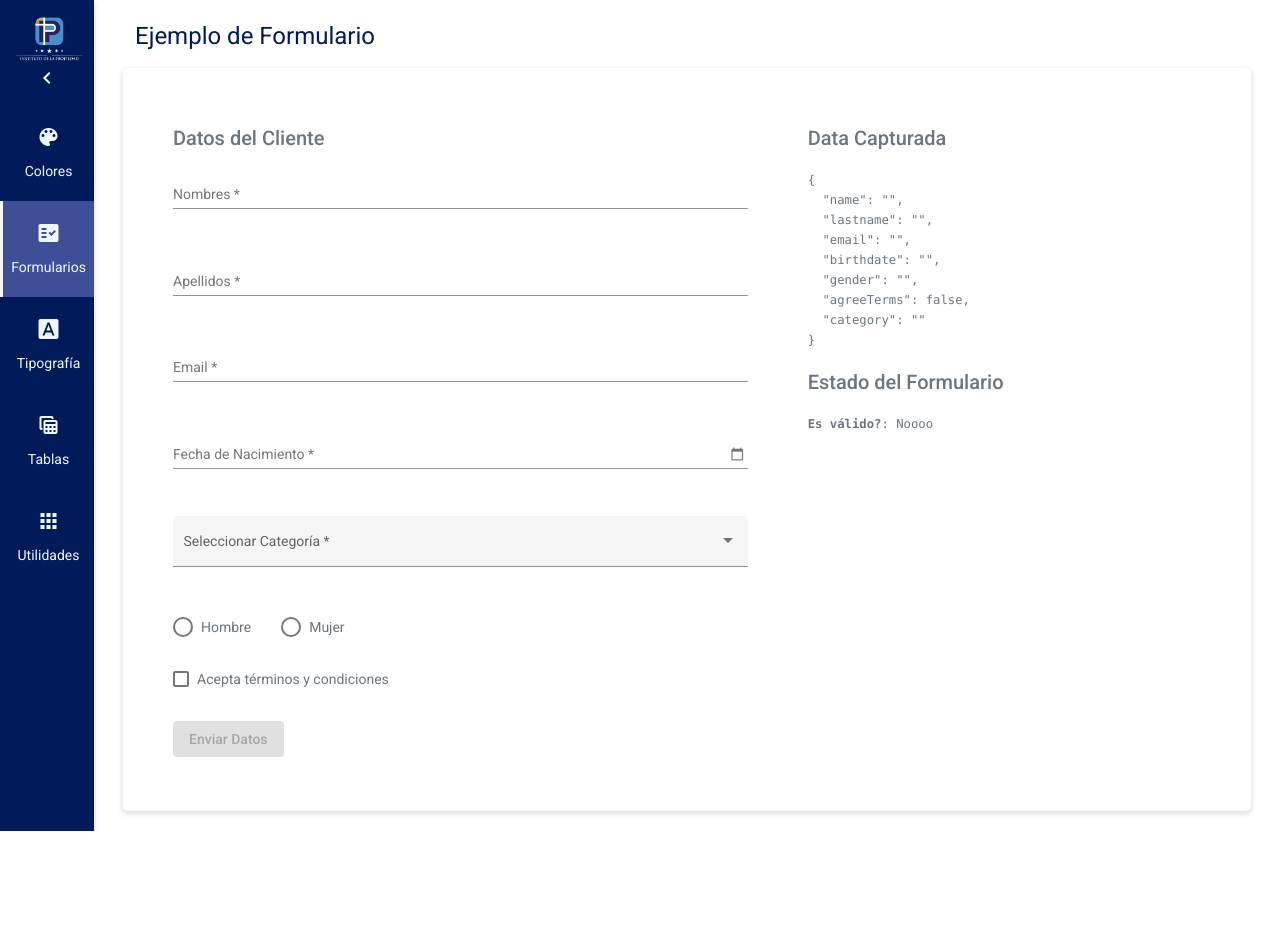
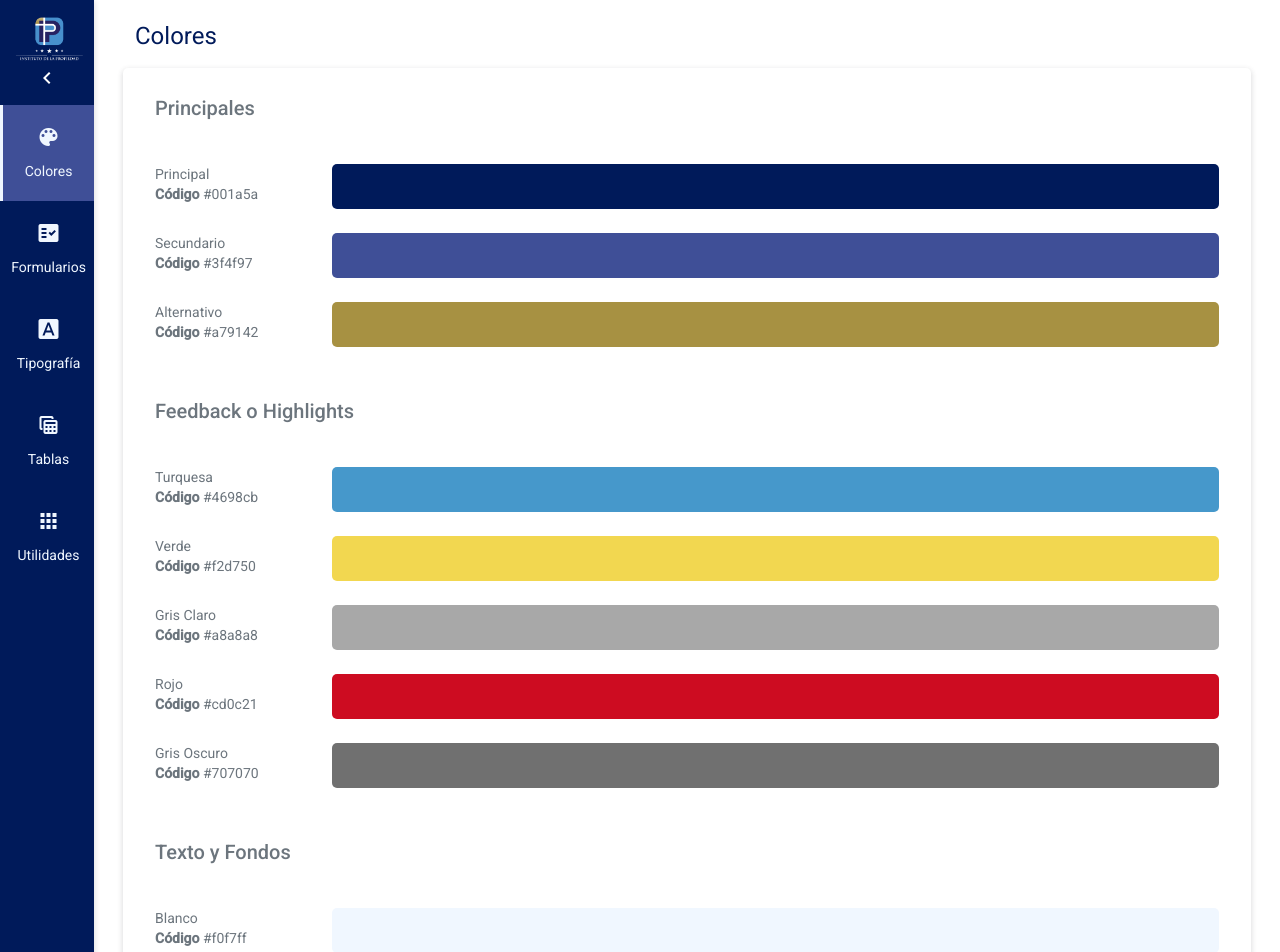
Before and after one commit to vapinedo/Angular-InstitutoPropiedad, an Angular app: page /colors in a window 1280 px wide. Before the commit this address led to /customer-new. Shown: the top 952 px of the page. Before the commit the page ends 831 px from the top, so only its background shows below. Built offline with nearby package versions, Linux system fonts and the light colour scheme; a web font is replaced by a local one; what @angular/fire would draw is missing.

Commit message:
Colors comp listo

```diff
--- /dev/null
+++ b/src/app/features/components/colors/colors.component.html
@@ -0,0 +1,44 @@
+<h1 class="asw-h1">Colores</h1>
+
+<section class="row asw-box">
+
+    <h2 class="asw-h2 text-muted">Principales</h2>
+    <article class="bar mt-4" *ngFor="let color of mainColors">
+        <div class="info col-md-2">
+            <label class="text-muted">{{ color.name }}</label>
+            <span class="text-muted">
+                <strong>Código</strong>
+                {{ color.code }}
+            </span>
+        </div>
+        <div class="color col-md-10" [ngStyle]="{ 'background-color': color.code }">
+        </div>
+    </article>
+
+    <h2 class="asw-h2 text-muted mt-5">Feedback o Highlights</h2>
+    <article class="bar mt-4" *ngFor="let color of highlightsColors">
+        <div class="info col-md-2">
+            <label class="text-muted">{{ color.name }}</label>
+            <span class="text-muted">
+                <strong>Código</strong>
+                {{ color.code }}
+            </span>
+        </div>
+        <div class="color col-md-10" [ngStyle]="{ 'background-color': color.code }">
+        </div>
+    </article>
+
+    <h2 class="asw-h2 text-muted mt-5">Texto y Fondos</h2>
+    <article class="bar mt-4" *ngFor="let color of textColor">
+        <div class="info col-md-2">
+            <label class="text-muted">{{ color.name }}</label>
+            <span class="text-muted">
+                <strong>Código</strong>
+                {{ color.code }}
+            </span>
+        </div>
+        <div class="color col-md-10" [ngStyle]="{ 'background-color': color.code }">
+        </div>
+    </article>
+
+</section>
--- /dev/null
+++ b/src/app/features/components/colors/colors.component.scss
@@ -0,0 +1,17 @@
+@import "src/assets/scss/colors";
+
+section {
+    .bar {
+        display: flex;
+        justify-content: space-between;
+
+        .info {
+            display: flex;
+            flex-direction: column;
+        }
+        .color {
+            border-radius: 5px;
+            height: 45px;
+        }
+    }
+}
--- /dev/null
+++ b/src/app/features/components/colors/colors.component.ts
@@ -0,0 +1,33 @@
+import { Component, OnInit } from '@angular/core';
+
+@Component({
+  selector: 'app-colors',
+  templateUrl: './colors.component.html',
+  styleUrls: ['./colors.component.scss']
+})
+export class ColorsComponent implements OnInit {
+
+  public mainColors = [
+    { name: 'Principal', code: '#001a5a' },
+    { name: 'Secundario', code: '#3f4f97' },
+    { name: 'Alternativo', code: '#a79142' }
+  ];
+  public highlightsColors = [
+    { name: 'Turquesa', code: '#4698cb' },
+    { name: 'Verde', code: '#f2d750' },
+    { name: 'Gris Claro', code: '#a8a8a8' },
+    { name: 'Rojo', code: '#cd0c21'},
+    { name: 'Gris Oscuro', code: '#707070'}
+  ];
+  public textColor = [
+    { name:  'Blanco', code: '#f0f7ff' },
+    { name:  'Negro', code: '#1b1c1e' },
+    { name:  'Negro Claro', code: '#2b2b2b' }
+  ];
+
+  constructor() { }
+
+  ngOnInit(): void {
+  }
+
+}
--- a/src/app/features/feature.module.ts
+++ b/src/app/features/feature.module.ts
@@ -8,6 +8,7 @@ import { CustomerAdminComponent } from './components/customer/customer-admin.com
 import { CustomerEditComponent } from './components/customer/customer-edit.component';
 import { TypographyComponent } from './components/typography/typography.component';
 import { UtilitiesComponent } from './components/utilities/utilities.component';
+import { ColorsComponent } from './components/colors/colors.component';
 
 @NgModule({
   declarations: [
@@ -15,7 +16,8 @@ import { UtilitiesComponent } from './components/utilities/utilities.component';
     CustomerAdminComponent,
     CustomerEditComponent,
     TypographyComponent,
-    UtilitiesComponent
+    UtilitiesComponent,
+    ColorsComponent
   ],
   imports: [
     CommonModule,
--- a/src/app/shared/components/sidebar/sidebar.component.html
+++ b/src/app/shared/components/sidebar/sidebar.component.html
@@ -7,7 +7,7 @@
             <mat-icon *ngIf="!sidedarIsOpen">chevron_left</mat-icon>
         </header>
 
-        <a href="#" routerLinkActive="active" matTooltip="Paleta de Colores" matTooltipPosition="right">
+        <a routerLink="/colors" routerLinkActive="active" matTooltip="Paleta de Colores" matTooltipPosition="right">
             <mat-icon>color_lens</mat-icon>
             <span>Colores</span>
         </a>
--- a/src/assets/scss/_colors.scss
+++ b/src/assets/scss/_colors.scss
@@ -1,16 +1,21 @@
+// principales
 $principal:#001a5a;
 $secundario: #3f4f97;
 $alternativo: #a79142;
 
+// feedback o highlights
+$turquesa: #4698cb;
+$verde: #f2d750;
+$gris-claro: #a8a8a8;
+$rojo: #cd0c21;
+$gris-oscuro: #707070;
+
+// Texto
 $blanco: #f0f7ff;
-$celeste: #4698cb;
-$gris-claro: #707070;
-$naranja: #f2d750;
 $negro: #1b1c1e;
 $negro-claro: #2b2b2b;
-$rojo: #cd0c21;
-$rosado: #a8a8a8;
 
+// para botones
 $boton-principal: #0246f3;
 $boton-hover: #0133af;
 $boton-disabled: #a8a8a8;
```
Also changed, not shown: src/app/app-routing.module.ts (+5 -3 lines).
